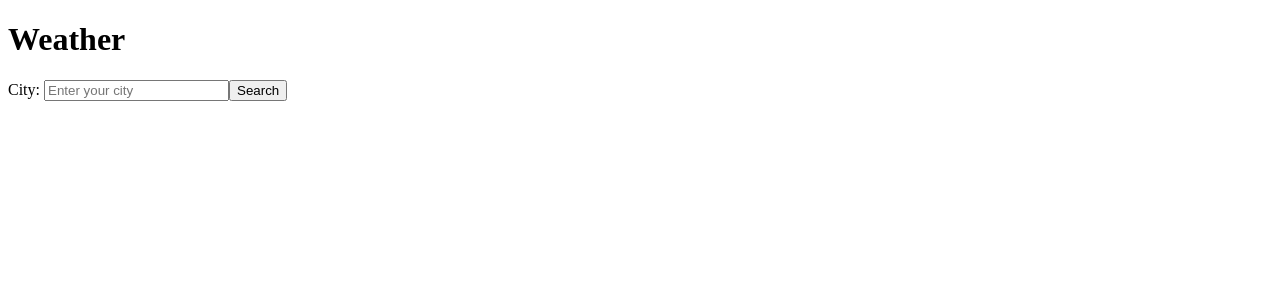
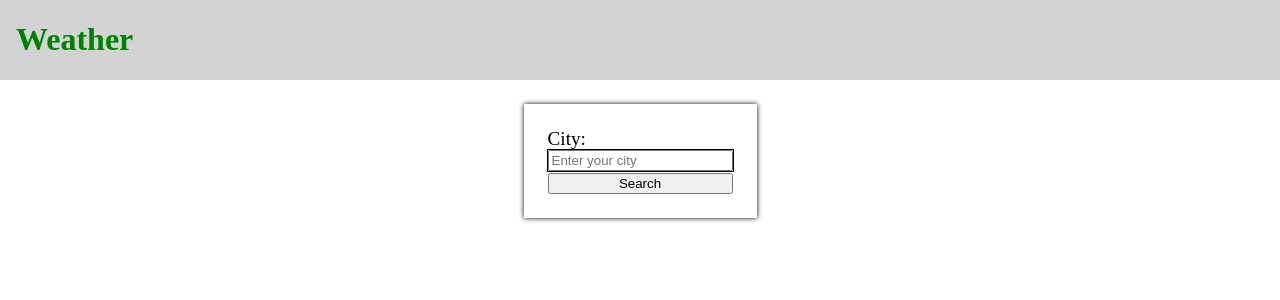
Before and after one commit to ajtran303/weather_app_react_ts, a React (Vite) app: page / in a window 1280 px wide. Shown: the top 300 px of the page. Built offline with nearby package versions, Linux system fonts and the light colour scheme; no server answers.

Commit message:
Add css and semantic html

```diff
--- a/src/App.tsx
+++ b/src/App.tsx
@@ -26,11 +26,19 @@ function App(): JSX.Element {
     form.reset();
   }
 
+  const containerStyle = {
+    display: "flex",
+    flexDirection: "column",
+    alignItems: "center",
+  }
+
   return (
     <>
       <Header />
-      <Form onSubmit={handleSubmit} />
-      <Result weatherData={weatherData} />
+      <main style={containerStyle}>
+        <Form onSubmit={handleSubmit} />
+        <Result weatherData={weatherData} />
+      </main>
     </>
   )
 }
--- a/src/Form.tsx
+++ b/src/Form.tsx
@@ -1,14 +1,41 @@
+import { useState } from "react";
+
 function Form(props: any): JSX.Element {
   const { onSubmit } = props;
 
+  const [isFocused, setIsFocused] = useState(false);
+
+  function handleFocus(): void {
+    setIsFocused(true);
+  }
+
+  function handleBlur(): void {
+    setIsFocused(false);
+  }
+
+  const containerStyle = {
+    display: "flex",
+    flexDirection: "column",
+    padding: "1.5em",
+    marginTop: "1.5em",
+    boxShadow: "0 0 5px rgba(0, 0, 0, 1)"
+  }
+
+  const labelStyle = {
+    fontSize: "1.2em"
+  }
+
+  const inputStyle = {
+    outline: isFocused ? "2px solid blue" : "1px solid black",
+    marginBottom: "2px"
+  }
+
   return (
-    <div className="weather-form">
-      <form method="get" onSubmit={onSubmit}>
-        <label htmlFor="targetCity">City: </label>
-        <input type="text" id="targetCity" name="city" placeholder="Enter your city" />
-        <button type="submit">Search</button>
-      </form>
-    </div>
+    <form className="weather-form" method="get" onSubmit={onSubmit} style={containerStyle}>
+      <label htmlFor="target-city" style={labelStyle}>City: </label>
+      <input type="text" id="target-city" name="city" placeholder="Enter your city" style={inputStyle} onFocus={handleFocus} onBlur={handleBlur} />
+      <button type="submit">Search</button>
+    </form>
   )
 }
 
--- a/src/Header.tsx
+++ b/src/Header.tsx
@@ -1,6 +1,18 @@
 function Header(): JSX.Element {
+  const containerStyle = {
+    display: "flex",
+    color: "green",
+    backgroundColor: "lightgrey"
+  }
+
+  const headingStyle = {
+    paddingLeft: ".5em"
+  }
+
   return (
-    <h1>Weather</h1>
+    <header style={containerStyle}>
+      <h1 style={headingStyle}>Weather</h1>
+    </header>
   )
 }
 
--- a/src/Result.tsx
+++ b/src/Result.tsx
@@ -1,28 +1,38 @@
 function Result(props: any): JSX.Element {
   const { weatherData } = props;
 
+  const headingStyle = {
+    display: "flex",
+    alignItems: "center",
+    fontSize: "2em"
+  }
+
+  const iconStyle = {
+    height: "2.5em",
+    width: "2.5em"
+  }
+
   let weatherIcon;
-
   if (weatherData?.icon) {
     weatherIcon = <img src={`https://openweathermap.org/img/wn/${weatherData.icon}@2x.png`}
                        alt="Weather icon"
-                       style={{ height: "2.5em", width: "2.5em" }} />
+                       style={iconStyle} />
   }
 
   return (
-    <div className="result">
+    <section className="weather-result">
       {weatherData?.error && <h2>{weatherData.error}</h2>}
       {
         weatherData?.success &&
         <>
-          <h2>{weatherData.city} {weatherIcon}</h2>
+          <h2 style={headingStyle}>{weatherData.city} {weatherIcon}</h2>
           <p>Description: {weatherData.description} </p>
           <p>Current temp: {weatherData.currentTemp} degrees F</p>
           <p>Feels like: {weatherData.feelsLike} degrees F</p>
           <p>Wind Speed: {weatherData.windSpeed} mph</p>
         </>
         }
-    </div>
+    </section>
   )
 }
 
--- /dev/null
+++ b/src/index.css
@@ -0,0 +1,3 @@
+:root body {
+  margin: 0;
+}
--- a/src/main.tsx
+++ b/src/main.tsx
@@ -1,6 +1,7 @@
 import React from 'react'
 import ReactDOM from 'react-dom/client'
 import App from './App.tsx'
+import './index.css'
 
 ReactDOM.createRoot(document.getElementById('root') as HTMLElement).render(
   <React.StrictMode>
```
